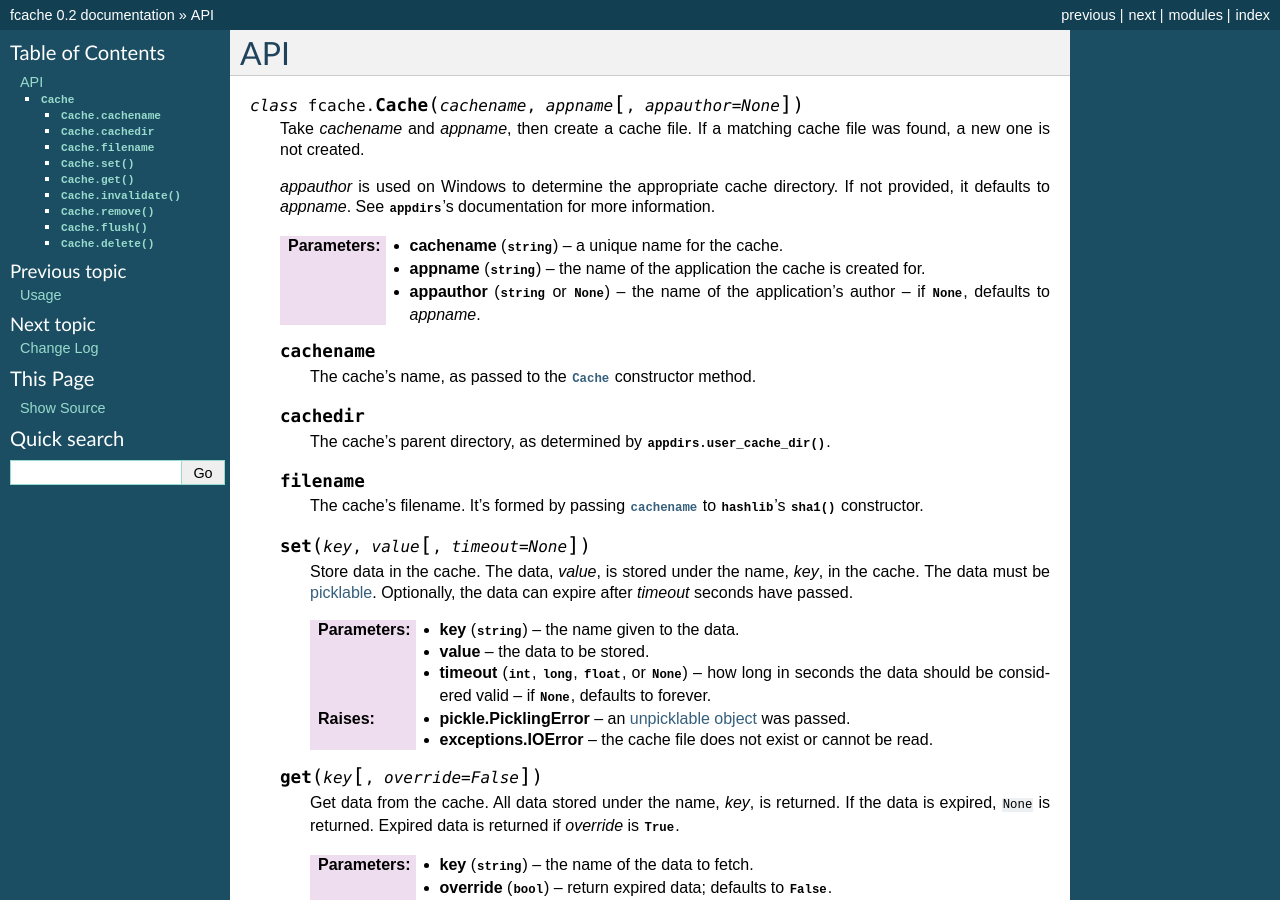
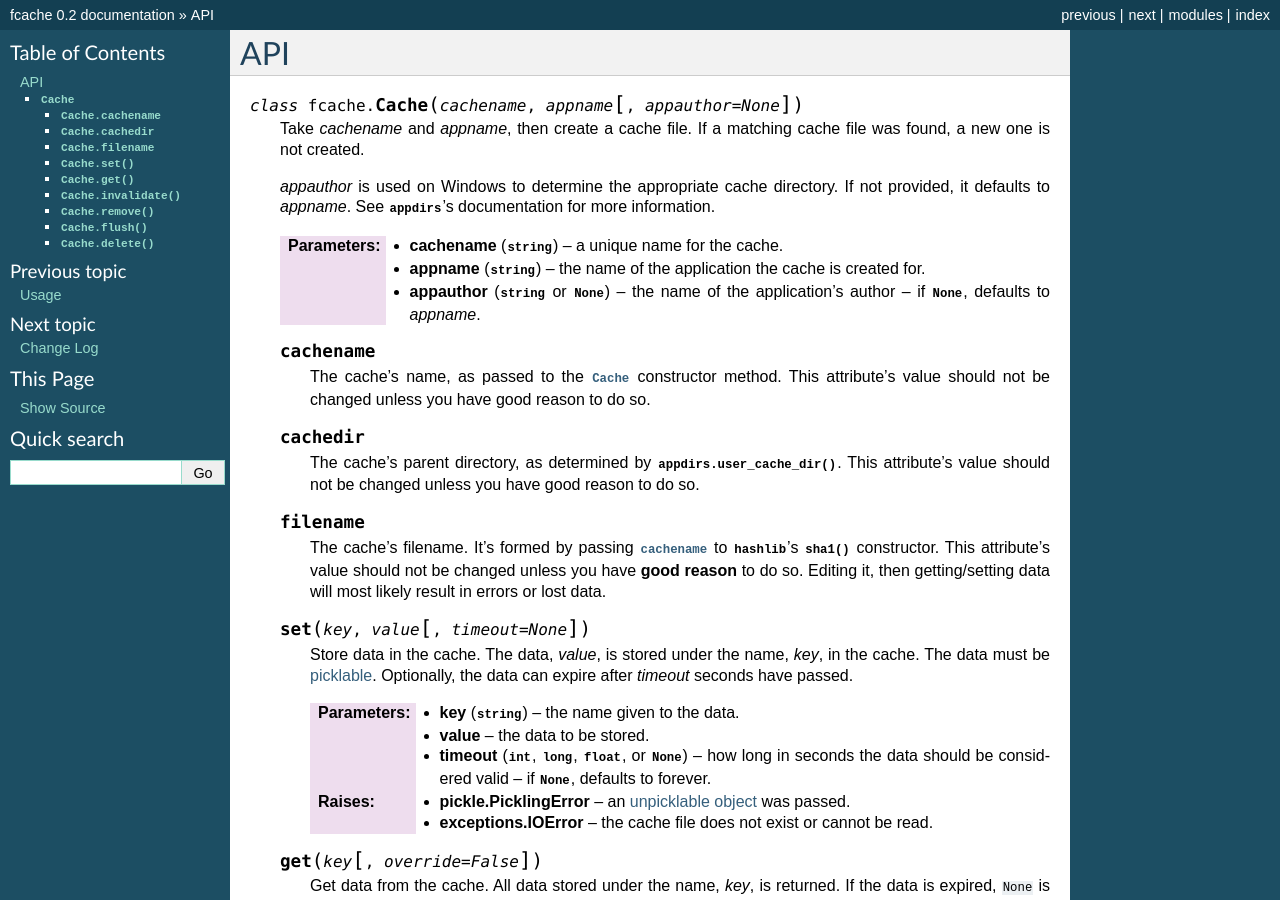
Before and after one commit to tsroten/fcache, a Sphinx documentation site: the page built from docs/api.rst, in a window 1280 px wide and 900 px high. Built offline with Sphinx 7.4.7, drawn with Linux system fonts in a browser that asks for light colours.

Commit message:
added warnings about changing Cache's attributes

```diff
--- a/docs/api.rst
+++ b/docs/api.rst
@@ -17,15 +17,15 @@ API
 
     .. attribute:: cachename
 
-        The cache's name, as passed to the :class:`~fcache.Cache` constructor method.
+        The cache's name, as passed to the :class:`~fcache.Cache` constructor method. This attribute's value should not be changed unless you have good reason to do so.
 
     .. attribute:: cachedir
 
-        The cache's parent directory, as determined by :meth:`appdirs.user_cache_dir`.
+        The cache's parent directory, as determined by :meth:`appdirs.user_cache_dir`. This attribute's value should not be changed unless you have good reason to do so.
 
     .. attribute:: filename
 
-        The cache's filename. It's formed by passing :attr:`~fcache.Cache.cachename` to :mod:`hashlib`'s :meth:`sha1` constructor.
+        The cache's filename. It's formed by passing :attr:`~fcache.Cache.cachename` to :mod:`hashlib`'s :meth:`sha1` constructor. This attribute's value should not be changed unless you have **good reason** to do so. Editing it, then getting/setting data will most likely result in errors or lost data.
 
     .. method:: set(key, value[, timeout=None])
 
```
